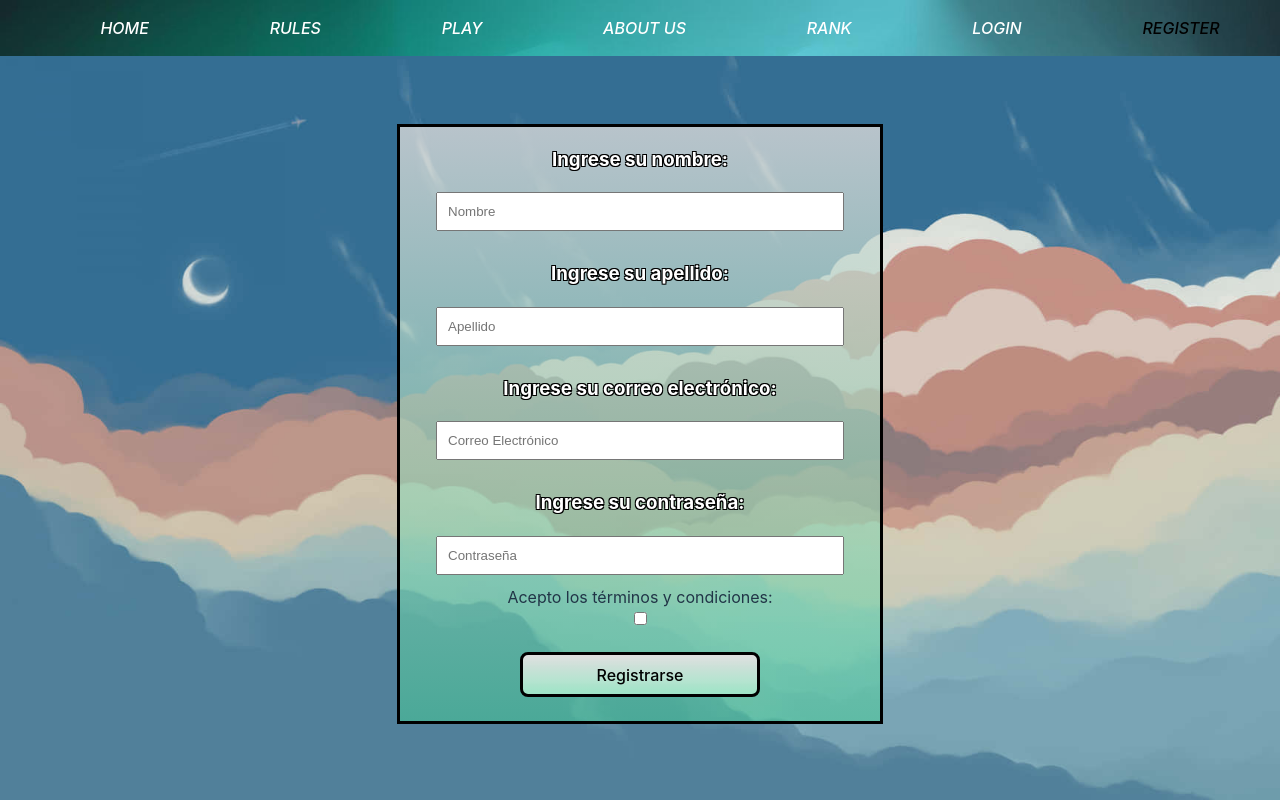
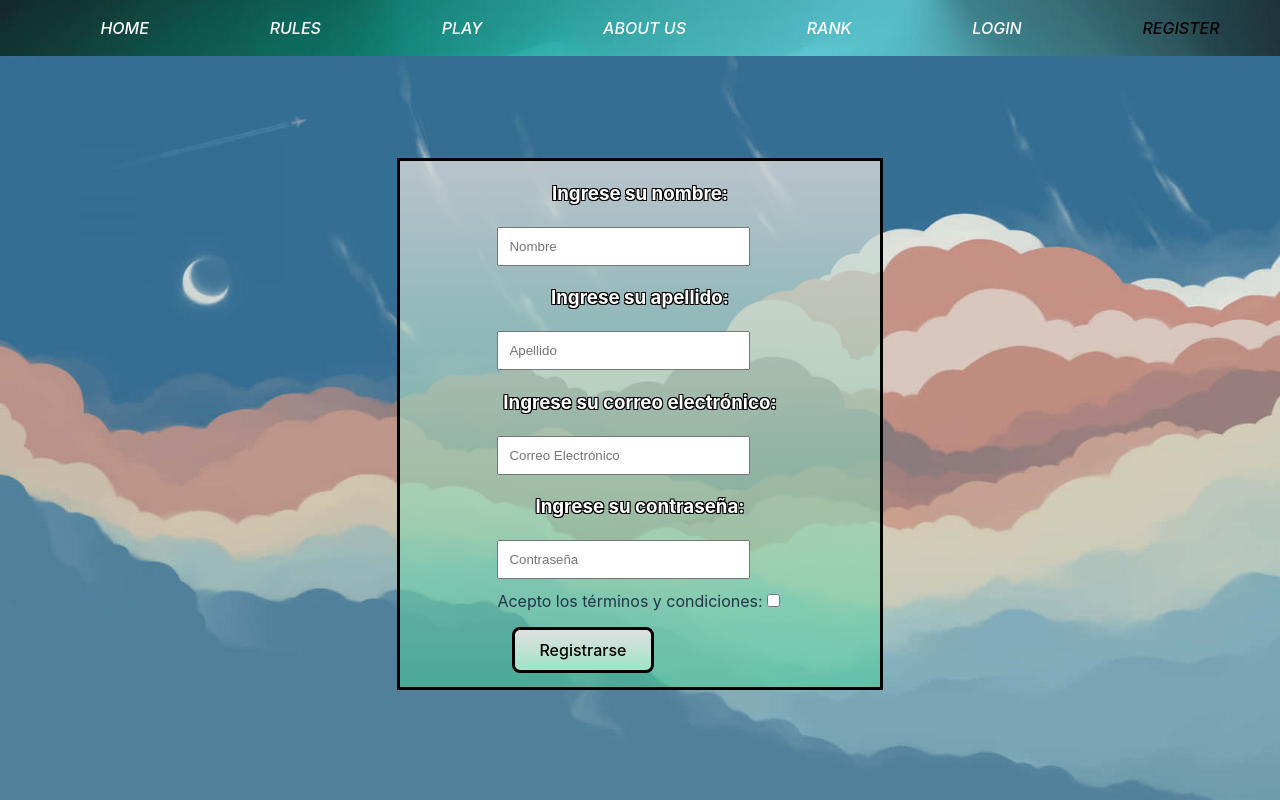
Before and after one commit to ianfryastorga/frontend-polloburbuja, a React (Vite) app in the folder polloburbuja/: page /register in a window 1280 px wide. Built offline with nearby package versions, Linux system fonts and the light colour scheme.

Commit message:
formularios registro

```diff
--- a/polloburbuja/package.json
+++ b/polloburbuja/package.json
@@ -23,6 +23,6 @@
     "eslint-plugin-react": "^7.32.2",
     "eslint-plugin-react-hooks": "^4.6.0",
     "eslint-plugin-react-refresh": "^0.4.3",
-    "vite": "^4.4.9"
+    "vite": "^4.5.0"
   }
 }
--- a/polloburbuja/src/user/register/register.jsx
+++ b/polloburbuja/src/user/register/register.jsx
@@ -1,29 +1,112 @@
 import Layout from '../../layout.jsx'
 import './register.css'
-
+import React, { useState } from 'react';
 
 function Register() {
+
+  const [formData, setFormData] = useState({
+    name: '',
+    lastname: '',
+    email: '',
+    password: '',
+    acceptTerms: false,
+  });
+
+  const handleChange = (event) => {
+    const { name, value, type, checked } = event.target;
+    const newValue = type === 'checkbox' ? checked : value;
+
+    setFormData({
+      ...formData,
+      [name]: newValue,
+    });
+  };
+
+  const handleSubmit = async (event) => {
+    event.preventDefault(); // Evita que el formulario se envíe automáticamente
+    try {
+      const response = await fetch('/api/register', {
+        method: 'POST',
+        headers: {
+          'Content-Type': 'application/json',
+        },
+        body: JSON.stringify(formData),
+      });
+
+      if (response.ok) {
+        const data = await response.json();
+        console.log('Respuesta del servidor:', data);
+
+        // Puedes manejar la respuesta del servidor aquí, como mostrar un mensaje de éxito o redirigir al usuario a otra página.
+      } else {
+        console.error('Error al registrar el usuario:', response.status);
+        // Puedes manejar los errores aquí.
+      }
+    } catch (error) {
+      console.error('Error en la solicitud:', error);
+    }
+  };
+
   return (
     <Layout>
+
       <div className='register_container'>
+        <form onSubmit={handleSubmit}>
+
         <h3>Ingrese su nombre:</h3>
-        <input type='text' placeholder="Nombre" className='input_register_nombre'></input>
+          <input
+            type='text'
+            name='name'
+            placeholder='Nombre'
+            className='input_register_nombre'
+            value={formData.name}
+            onChange={handleChange}
+          />
 
           <h3>Ingrese su apellido:</h3>
-        <input type="text" placeholder='Apellido' className='input_register_apellido'></input>
+          <input
+            type='text'
+            name='lastname'
+            placeholder='Apellido'
+            className='input_register_apellido'
+            value={formData.lastname}
+            onChange={handleChange}
+          />
 
           <h3>Ingrese su correo electrónico:</h3>
-        <input type='text' placeholder='Correo Electrónico' className='input_register_correo'></input>
+          <input
+            type='text'
+            name='email'
+            placeholder='Correo Electrónico'
+            className='input_register_correo'
+            value={formData.email}
+            onChange={handleChange}
+          />
 
           <h3>Ingrese su contraseña:</h3>
-        <input type="password" placeholder='Contraseña' className='input_register_contraseña'></input>
+          <input
+            type='password'
+            name='password'
+            placeholder='Contraseña'
+            className='input_register_contraseña'
+            value={formData.password}
+            onChange={handleChange}
+          />
 
           <label for="miCheckpoint">Acepto los términos y condiciones:</label>
-        <input type="checkbox" id="miCheckpoint" name="miCheckpoint" value="check"></input>
+          <input
+            type='checkbox'
+            id='acceptTerms'
+            name='acceptTerms'
+            value='check'
+            checked={formData.acceptTerms}
+            onChange={handleChange}
+          />
 
           <button type = "submit" className='boton_register'>
             Registrarse
           </button>
+        </form>
       </div>
     </Layout>
   )
```
Also changed, not shown: 1 other file (tests, documents, lock files or other folders). Lines whose indentation alone changed are shown as unchanged.
